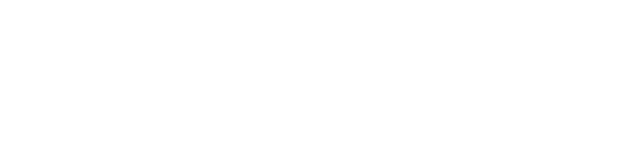
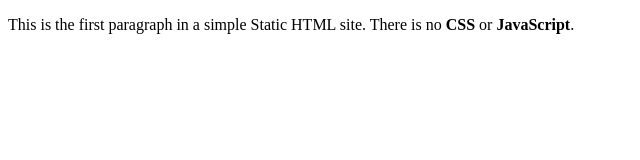
Before and after one commit to adopheide/static, a plain HTML site: page index.html in a window 1280 px wide. Shown: the whole page, without its empty margins (0-640 px from the left). Drawn offline with Linux system fonts and the light colour scheme.

Commit message:
asdfasdf

```diff
--- a/index.html
+++ b/index.html
@@ -1,9 +1,9 @@
 <!doctype html>
     <html>
         <head>
-            <title>Static HTML Site<title>
+            <title>Static HTML Site</title>
         </head>
         <body>
-            <p>8 This is the first paragraph in a simple Static HTML site. There is no <strong>CSS</strong> or <strong>JavaScript</strong>.</p>
+            <p>This is the first paragraph in a simple Static HTML site. There is no <strong>CSS</strong> or <strong>JavaScript</strong>.</p>
         </body>
     </html>
```
